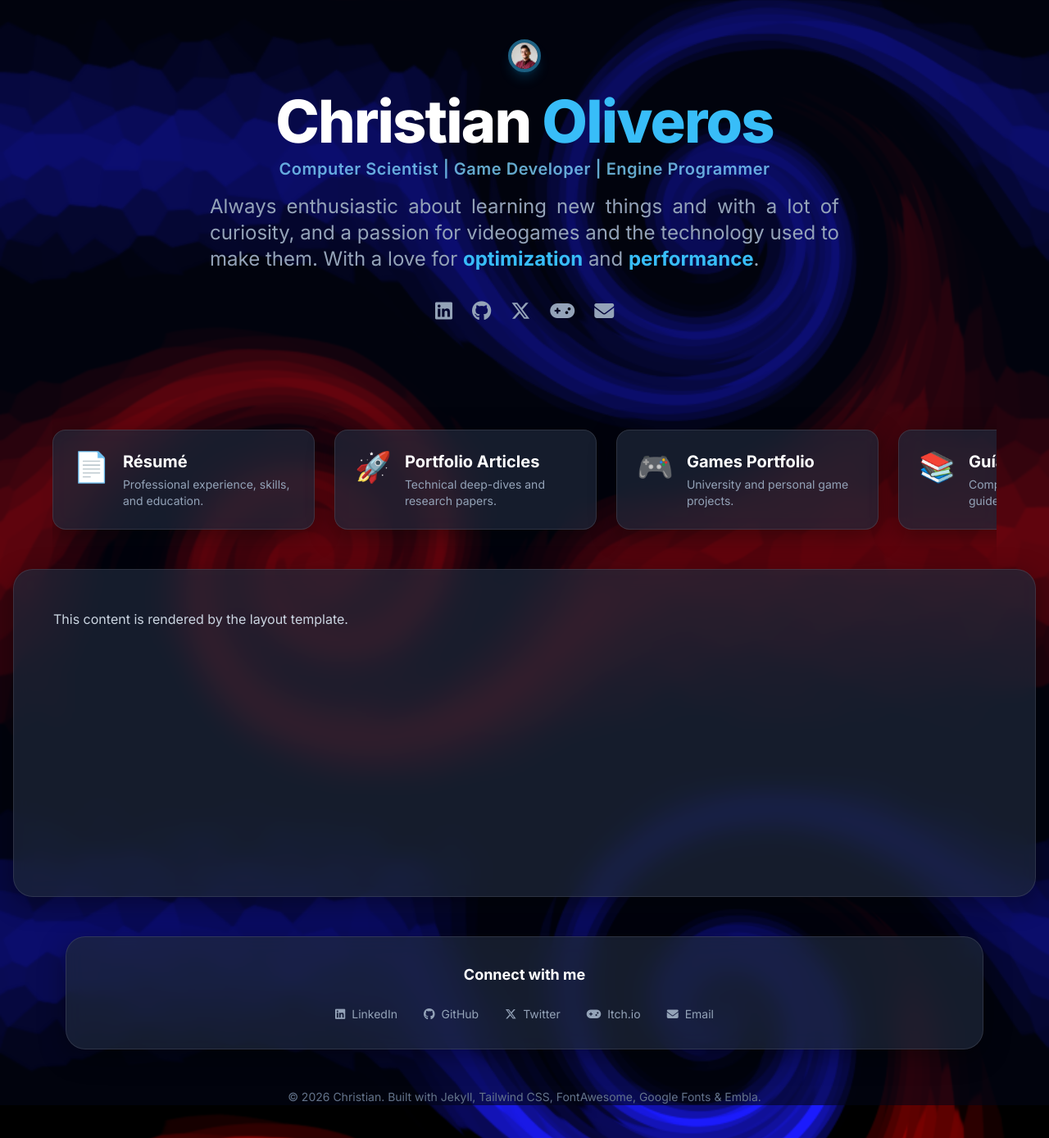
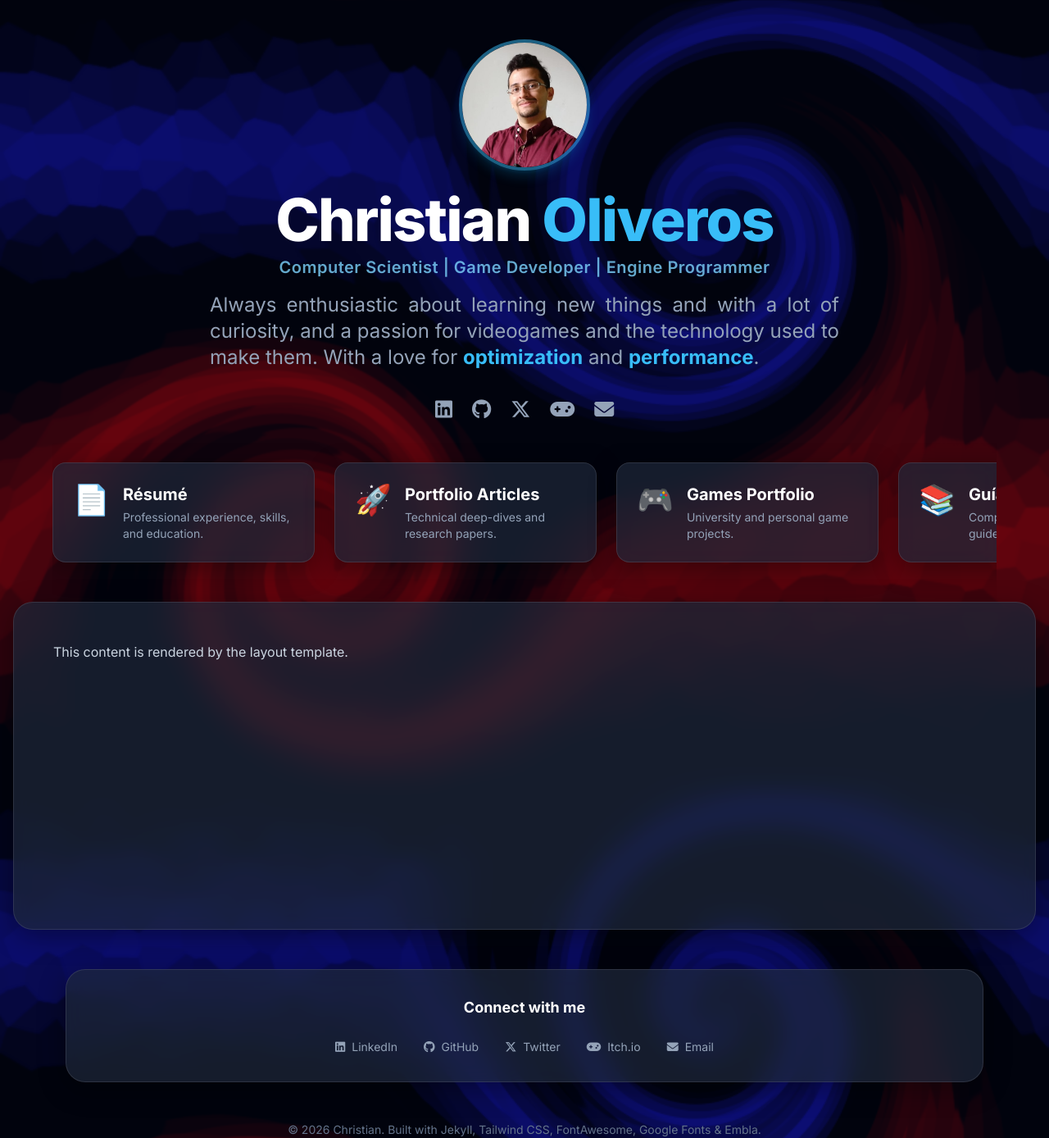
Before and after one commit to maniatic0/maniatic0.github.io, a Jekyll site: the page built from index.md, in a window 1280 px wide. Shown: the whole page at 82% size. Built offline with Jekyll 4.4.1, drawn with Linux system fonts in a browser that asks for light colours.

Commit message:
Fix profile photo size and tighten social links spacing

```diff
--- a/_layouts/default.html
+++ b/_layouts/default.html
@@ -118,7 +118,7 @@ title: {{ page.title }}
                 <!-- Profile Photo -->
                 <div class="mb-6">
                     <img src="/assets/images/profile.jpg" alt="Christian Oliveros"
-                        class="w-8 h-8 md:w-10 md:h-10 rounded-full border-4 border-sky-400/50 shadow-lg shadow-sky-500/20 object-cover mx-auto">
+                        class="w-32 h-32 md:w-[10rem] md:h-[10rem] rounded-full border-4 border-sky-400/50 shadow-lg shadow-sky-500/20 object-cover mx-auto">
                 </div>
                 <h1 class="text-5xl md:text-7xl font-extrabold mb-2 tracking-tight">
                     <a href="/" class="text-white hover:text-sky-400 transition-colors">
@@ -133,7 +133,7 @@ title: {{ page.title }}
                 </p>
 
                 <!-- Hero Social Links -->
-                <div class="flex flex-wrap justify-center gap-6 text-slate-400 mt-8 mb-8">
+                <div class="flex flex-wrap justify-center gap-6 text-slate-400 mt-6 mb-6">
                     {% for social in site.socials %}
                     <a href="{{ social[1].url }}" class="hover:text-sky-400 transition-colors text-2xl">
                         <i class="{{ social[1].icon }}"></i>
@@ -141,7 +141,7 @@ title: {{ page.title }}
                     {% endfor %}
                 </div>
 
-                <div class="embla overflow-hidden max-w-full md:max-w-6xl mx-auto pt-24 py-12">
+                <div class="embla overflow-hidden max-w-full md:max-w-6xl mx-auto pt-6 py-12">
                     <div class="embla__container flex gap-6">
                         <div class="embla__slide flex-shrink-0 w-72 md:w-80">
                             <a href="/resume.html"
```
Also changed, not shown: assets/css/output.css.
